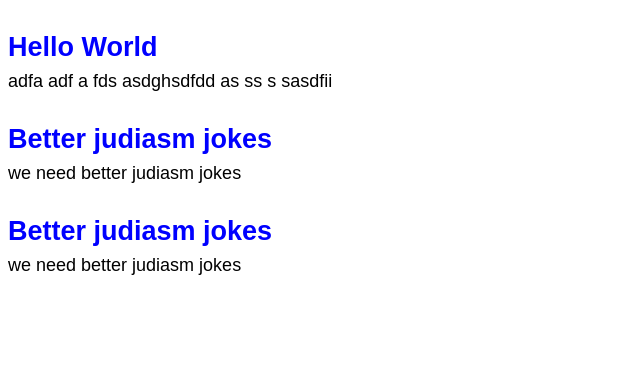
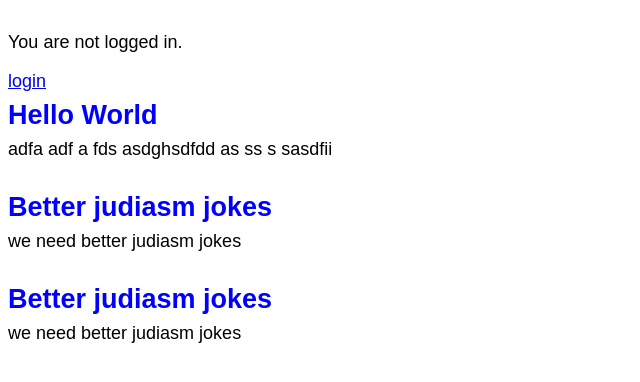
Before and after one commit to MDediu/blog_proj, a Django app: page / in a window 1280 px wide. Shown: the part 99-481 px from the top of the page, without its empty margins (0-640 px from the left). Run offline with Django 3.2, Linux system fonts and the light colour scheme; data comes from the database, SQL or seed files in the repository.

Commit message:
Update base.html

```diff
--- a/blog_project/blog/templates/base.html
+++ b/blog_project/blog/templates/base.html
@@ -16,6 +16,12 @@
         <a href="{% url 'post_new' %}">+ New Django blog</a>
     </div>
     </header>
+      {% if user.is_authenticated %}
+          <p> Hello {{user.username}} </p>
+      {% else %}
+        <p> You are not logged in.</p>
+        <a href="{% url 'login' %}">login</a>
+      {% endif %}
       {% block content %}
       {% endblock content %}
     </div>
```
